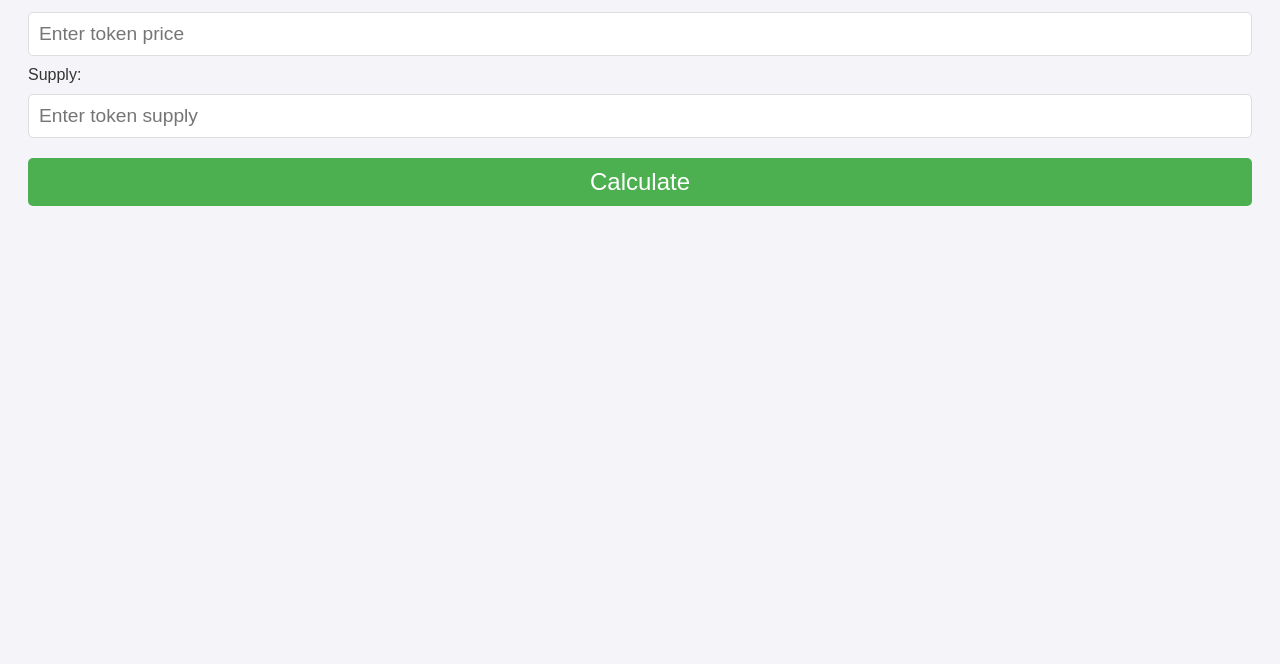
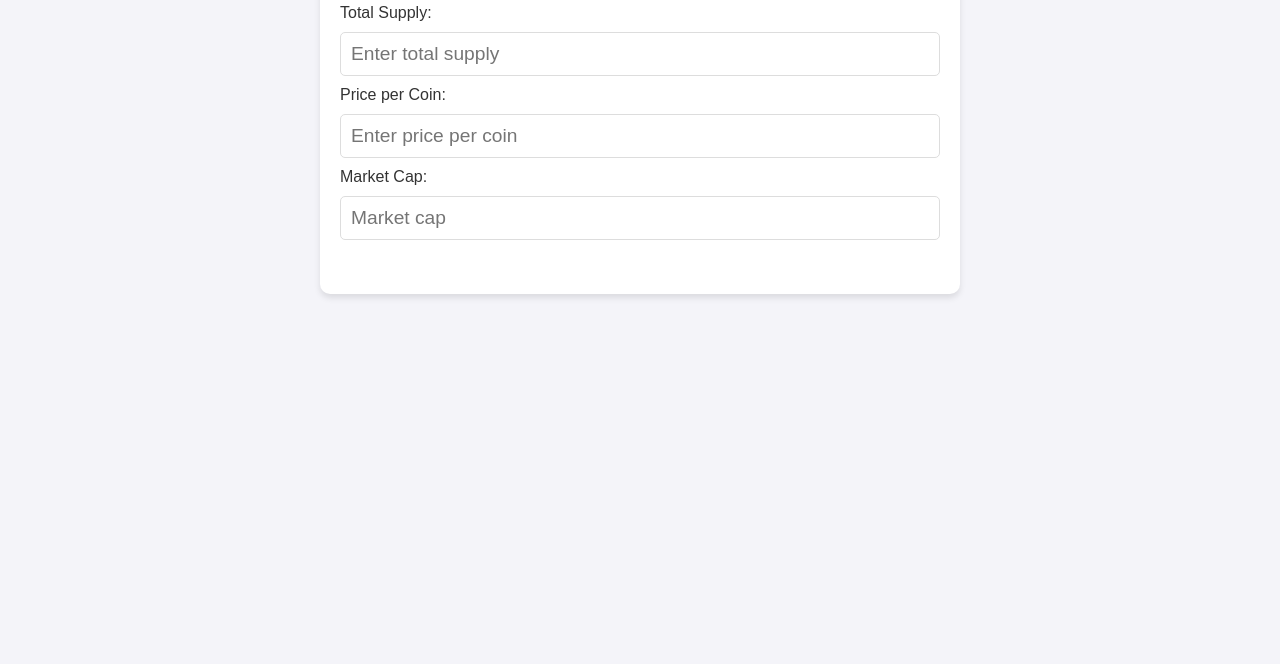
Before and after one commit to crypto4light/marketcap, a plain HTML site: page index.html in a window 1280 px wide. Shown: the part 136-800 px from the top of the page. Drawn offline with Linux system fonts and the light colour scheme.

Commit message:
Update index.html

```diff
--- a/index.html
+++ b/index.html
@@ -3,8 +3,6 @@
 <head>
     <meta charset="UTF-8">
     <meta name="viewport" content="width=device-width, initial-scale=1.0">
-    <title>Crypto4light Market Cap Calculator</title>
-    <head>
     <title>Crypto4light Market Cap Calculator</title>
     <style>
         body {
@@ -30,7 +28,7 @@
             margin-bottom: 20px;
         }
 
-        input, button {
+        input {
             width: 100%;
             padding: 10px;
             margin: 10px 0;
@@ -38,18 +36,6 @@
             border: 1px solid #ddd;
             border-radius: 5px;
             box-sizing: border-box;
-        }
-
-        button {
-            background-color: #4CAF50;
-            color: white;
-            font-size: 1.5rem;
-            cursor: pointer;
-            border: none;
-        }
-
-        button:hover {
-            background-color: #45a049;
         }
 
         .result {
@@ -62,26 +48,47 @@
     </style>
 </head>
 <body>
-    <h1>Market Cap Calculator</h1>
-    <label for="price">Price:</label>
-    <input type="number" id="price" placeholder="Enter token price">
-    <label for="supply">Supply:</label>
-    <input type="number" id="supply" placeholder="Enter token supply">
-    <button onclick="calculateMarketCap()">Calculate</button>
-    <p id="result"></p>
+    <div class="container">
+        <h1>Market Cap Calculator</h1>
+
+        <label for="supply">Total Supply:</label>
+        <input type="number" id="supply" placeholder="Enter total supply" required>
+
+        <label for="price">Price per Coin:</label>
+        <input type="number" id="price" placeholder="Enter price per coin" required>
+
+        <label for="marketCap">Market Cap:</label>
+        <input type="text" id="marketCap" placeholder="Market cap" readonly>
+
+        <p class="result" id="result"></p>
+    </div>
 
     <script>
+        // Отримуємо елементи з DOM
+        const supplyInput = document.getElementById('supply');
+        const priceInput = document.getElementById('price');
+        const marketCapOutput = document.getElementById('marketCap');
+        const resultOutput = document.getElementById('result');
+
+        // Функція для обчислення маркет капіталізації
         function calculateMarketCap() {
-            const price = parseFloat(document.getElementById('price').value);
-            const supply = parseFloat(document.getElementById('supply').value);
-            if (!isNaN(price) && !isNaN(supply)) {
-                document.getElementById('result').textContent =
-                    `Market Cap: $${(price * supply).toLocaleString()}`;
+            const supply = parseFloat(supplyInput.value);
+            const price = parseFloat(priceInput.value);
+
+            // Перевірка на валідність введених значень
+            if (!isNaN(supply) && !isNaN(price)) {
+                const marketCap = supply * price;
+                marketCapOutput.value = marketCap.toFixed(2); // Відображаємо з 2 знаками після коми
+                resultOutput.textContent = `Market Cap: $${marketCap.toLocaleString()}`;
             } else {
-                document.getElementById('result').textContent =
-                    "Please enter valid numbers.";
+                marketCapOutput.value = ''; // Якщо значення невірне, очищуємо поле
+                resultOutput.textContent = "Please enter valid numbers.";
             }
         }
+
+        // Додаємо обробники подій для введення даних
+        supplyInput.addEventListener('input', calculateMarketCap);
+        priceInput.addEventListener('input', calculateMarketCap);
     </script>
 </body>
 </html>
```
